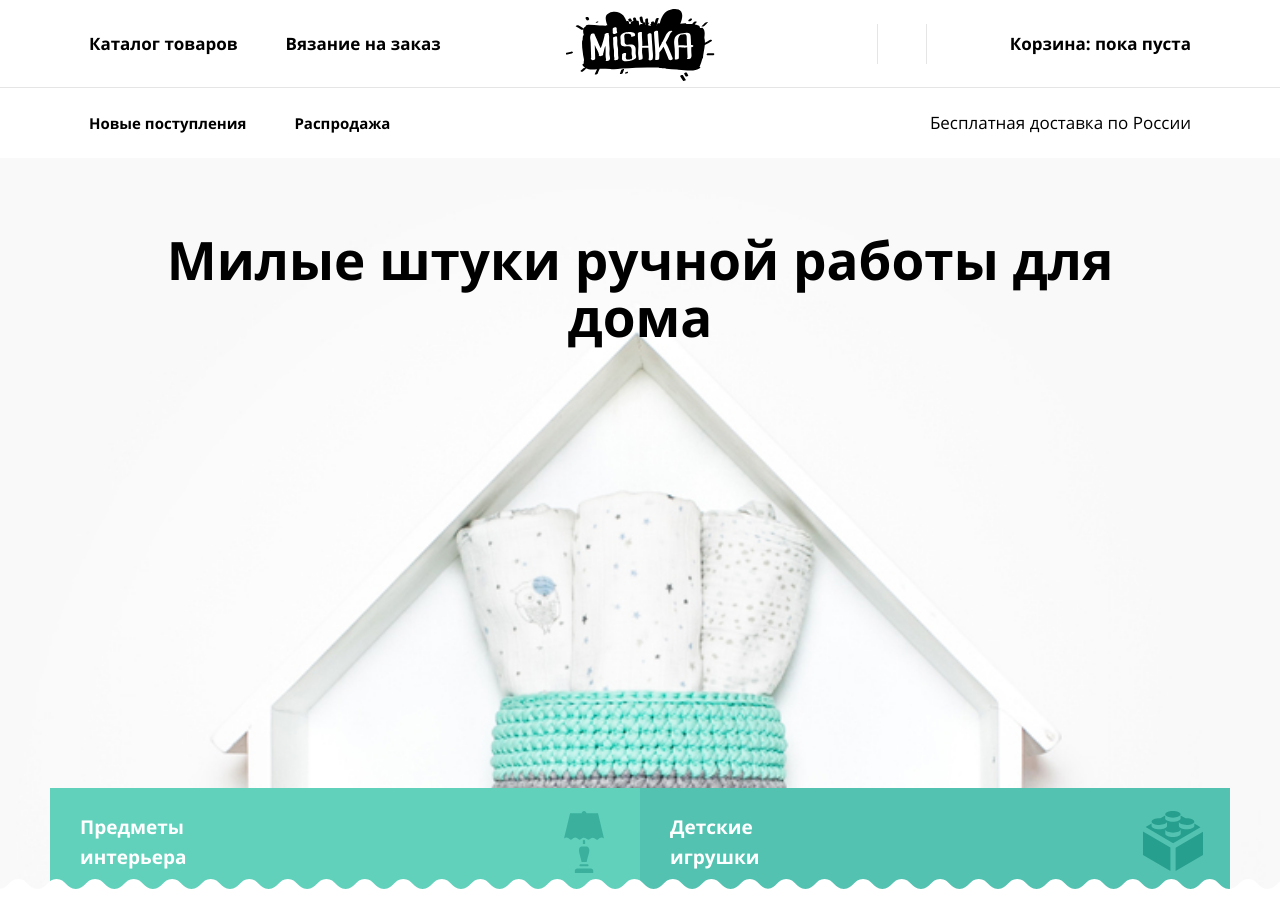
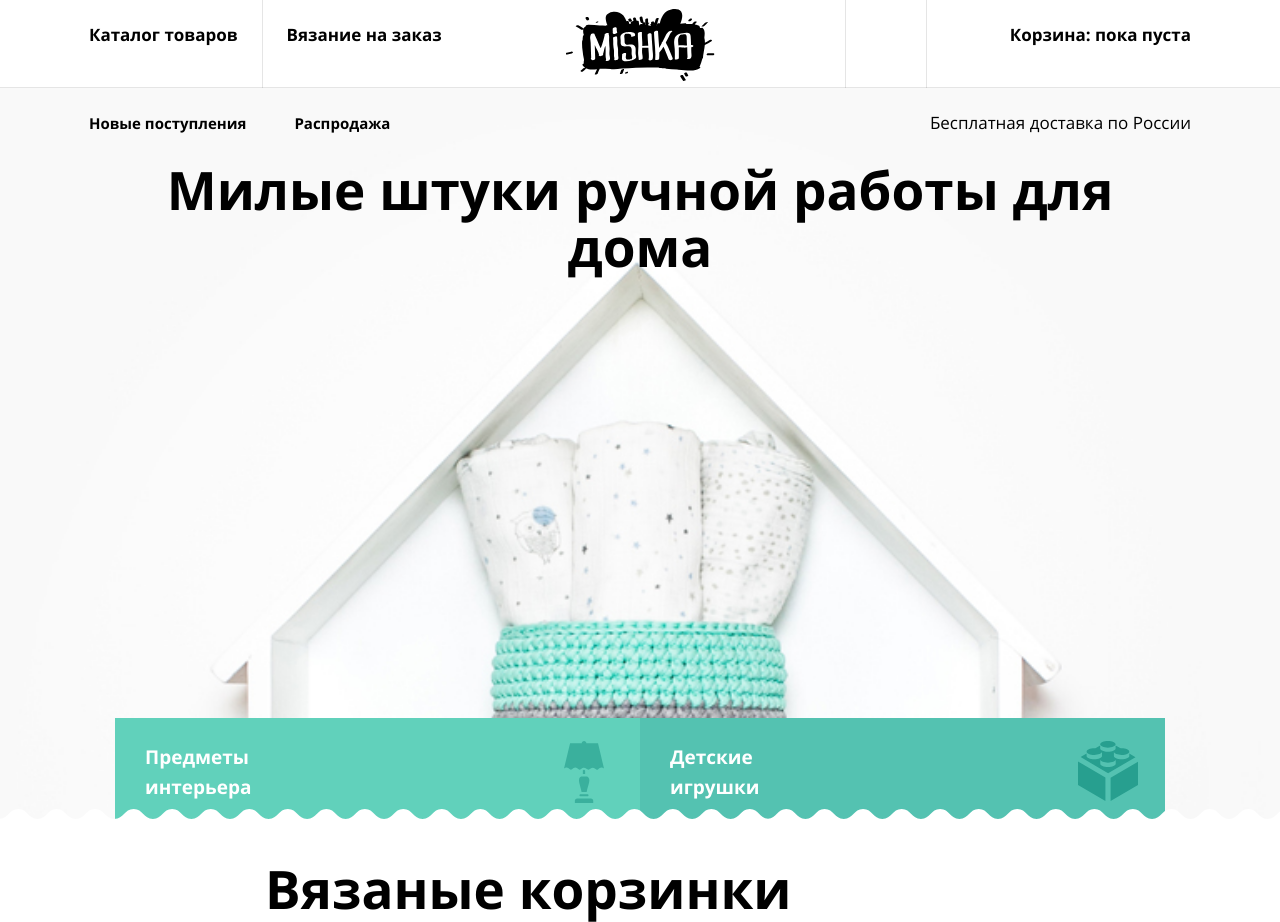
Before and after one commit to konstantin-petruschin/1327895-mishka-29, a website: page source/index.html in a window 1280 px wide. Shown: the top 922 px of the page. Drawn offline with nearby package versions, Linux system fonts and the light colour scheme; files that its build step writes are made by us from their sources; files whose address does not match are found by name.

Commit message:
Исправление ошибок

```diff
--- a/source/index.html
+++ b/source/index.html
@@ -30,7 +30,7 @@
     </button>
     <nav class="main-header__nav main-nav">
       <div class="main-nav__list main-nav__list--basic">
-        <a class="main-nav__link" href="catalog.html">Каталог товаров</a>
+        <a class="main-nav__link main-nav__link--catalog" href="catalog.html">Каталог товаров</a>
         <a class="main-nav__link" href="form.html">Вязание на заказ</a>
       </div>
 
@@ -62,7 +62,7 @@
         <h2 class="promo__title title">Милые штуки ручной работы&nbsp;для дома</h2>
       </div>
 
-      <ul class="promo__assortment">
+      <ul class="promo__assortment container">
         <li class="promo__assortment-item">
           <a class=" promo__assortment-link promo__assortment-link--interior" href="#">Предметы<br>интерьера</a>
         </li>
@@ -161,6 +161,7 @@
     </section>
     <section class="address">
       <div class="address__wrapper">
+        <div class="address__container container">
         <h2 class="address__title title title--min">Контакты</h2>
         <div class="address__list">
           <div class="address__item">
@@ -195,6 +196,7 @@
         <div class="map__yandex" id="map"></div>
       </div>
       <a class="address__button button button--primary" href="#">Напишите нам</a>
+      </div>
     </section>
   </main>
   <footer class="footer">
--- a/source/sass/blocks/address.scss
+++ b/source/sass/blocks/address.scss
@@ -2,8 +2,6 @@
 @use "../mixins/media.scss" as m;
 
 .address {
-  padding-top: 38px;
-  padding-bottom: 38px;
   background: url("../img/zigzag-mobile.svg") top repeat-x;
 
   @include m.tablet {
--- a/source/sass/blocks/main-nav.scss
+++ b/source/sass/blocks/main-nav.scss
@@ -22,6 +22,7 @@
     display: grid;
     grid-template-columns: auto 350px;
     grid-template-rows: minmax(88px, auto) auto;
+    background-color: transparent;
   }
 
   @include m.desktop {
@@ -85,6 +86,7 @@
   @include m.tablet {
     padding: 20px 24px;
     border: none;
+    height: 100%;
   }
 
   &--card {
@@ -100,6 +102,13 @@
   &--search {
     @include m.tablet {
       border-left: 1px solid rgba(v.$color-title, $alpha: 0.1);
+      border-right: 1px solid rgba(v.$color-title, $alpha: 0.1);
+      width: 82px;
+    }
+  }
+
+  &--catalog {
+    @include m.tablet {
       border-right: 1px solid rgba(v.$color-title, $alpha: 0.1);
     }
   }
--- a/source/sass/blocks/promo.scss
+++ b/source/sass/blocks/promo.scss
@@ -5,11 +5,11 @@
   position: relative;
   background-image: url("../img/hero-mobile.png");
   background-repeat: no-repeat;
-  background-size: 100% auto;
-
+  background-size: 100%, auto;
 
   @include m.tablet {
     background-image: url("../img/hero-desktop.png");
+    margin-top: -70px;
 
     &::after {
       content: "";
--- a/source/sass/blocks/review.scss
+++ b/source/sass/blocks/review.scss
@@ -3,11 +3,6 @@
 
 .review {
   padding-bottom: 45px;
-
-  @include m.tablet {
-    background-image: url("..//img/review-background.jpg");
-    background-repeat: no-repeat;
-  }
 
   @include m.desktop {
     padding-left: 50px;
@@ -15,6 +10,11 @@
 }
 
 .review__wrapper {
+  @include m.tablet {
+    background-image: url("..//img/review-background.jpg");
+    background-repeat: no-repeat;
+  }
+
   @include m.desktop {
     padding-left: 175px;
   }
```
